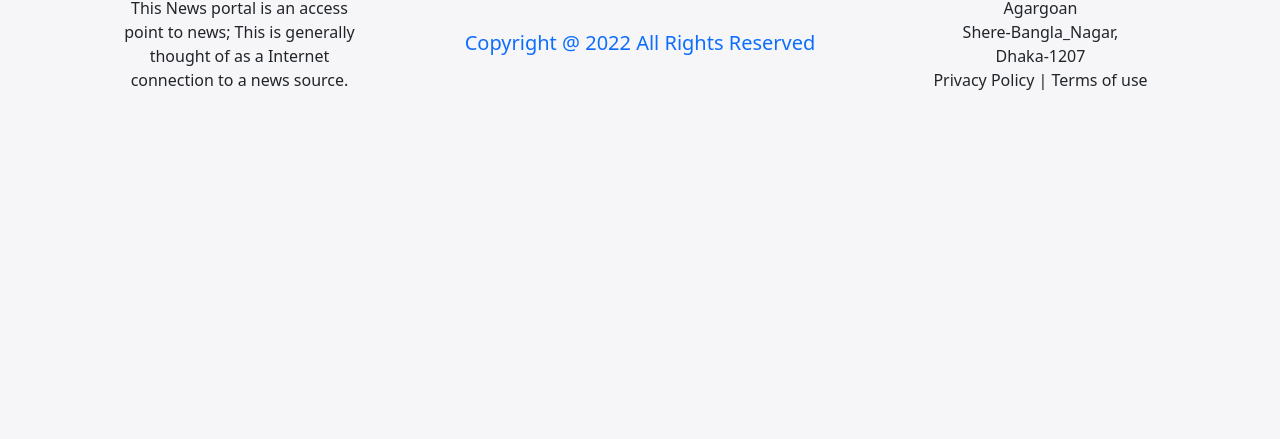
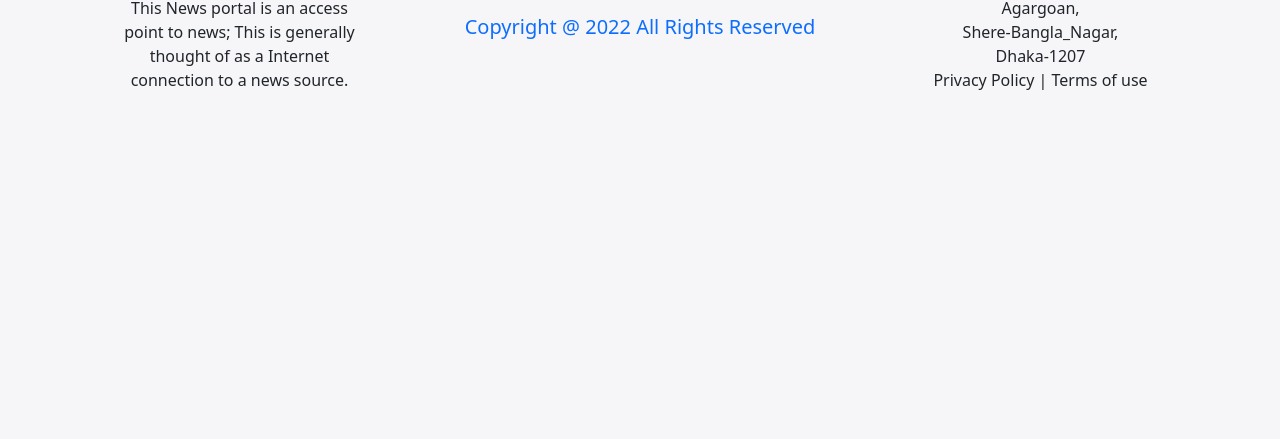
Before and after one commit to ShakilTalukder07/News-Paper, a plain HTML site: page index.html in a window 1280 px wide. Shown: the part 361-800 px from the top of the page. Drawn offline with nearby package versions, Linux system fonts and the light colour scheme; no server answers.

Commit message:
footer complete

```diff
--- a/index.html
+++ b/index.html
@@ -160,13 +160,13 @@
             <p>This News portal is an access point to news; This is generally thought of as a Internet connection to a news source.</p>
           </div>
 
-          <div class="col-lg-6 py-4">
+          <div class="col-lg-6 py-2">
             <h5 class="py-5 text-primary">Copyright @ 2022 All Rights Reserved</h5>
           </div>
 
           <div class="col-lg-3">
             <h4 class="text-primary">Contact Us</h4>
-            <p>Agargoan<br>
+            <p>Agargoan,<br>
               Shere-Bangla_Nagar,<br>
               Dhaka-1207<br>
               Privacy Policy | Terms of use
```
Also changed, not shown: questions.html (+2 -2 lines).
